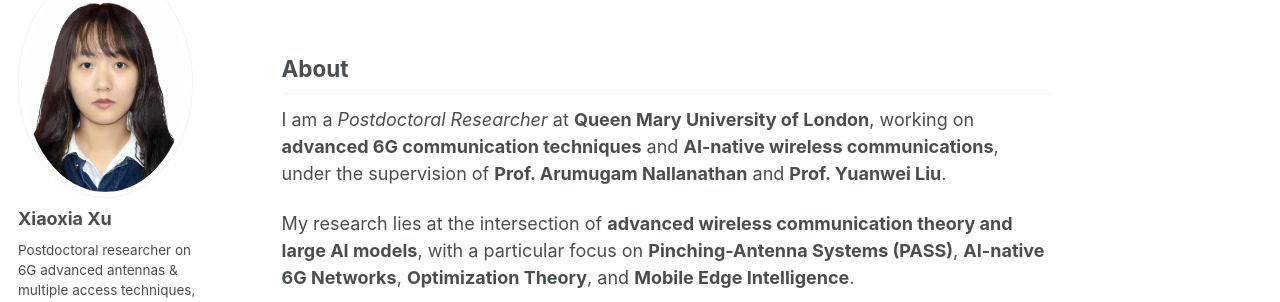
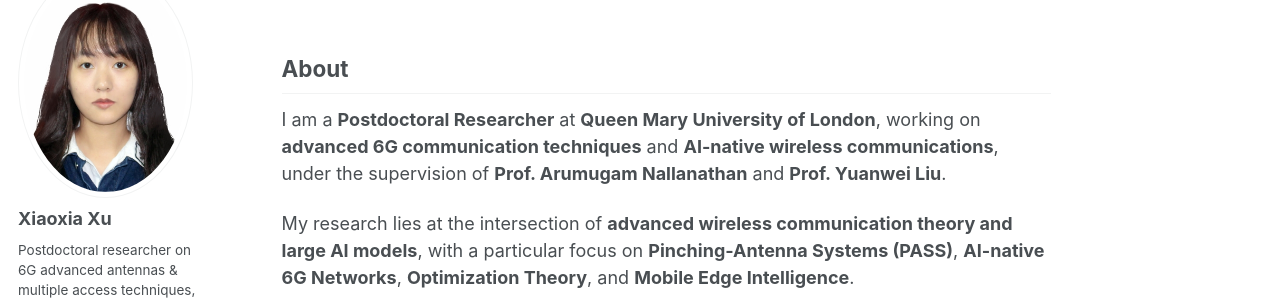
Before and after one commit to xiaoxiaxusummer/xiaoxiaxusummer.github.io, a Jekyll site: the page built from index.md, in a window 1280 px wide. Shown: the part 131-433 px from the top of the page. Built offline with Jekyll 4.4.1, drawn with Linux system fonts in a browser that asks for light colours; some web fonts are replaced.

```diff
--- a/index.md
+++ b/index.md
@@ -7,7 +7,7 @@ author_profile: true
 
 ## About
 
-I am a *Postdoctoral Researcher* at **Queen Mary University of London**, working on **advanced 6G communication techniques** and **AI-native wireless communications**, under the supervision of **Prof. Arumugam Nallanathan** and **Prof. Yuanwei Liu**.
+I am a **Postdoctoral Researcher** at **Queen Mary University of London**, working on **advanced 6G communication techniques** and **AI-native wireless communications**, under the supervision of **Prof. Arumugam Nallanathan** and **Prof. Yuanwei Liu**.
 
 My research lies at the intersection of **advanced wireless communication theory and large AI models**, with a particular focus on **Pinching-Antenna Systems (PASS)**, **AI-native 6G Networks**, **Optimization Theory**, and **Mobile Edge Intelligence**.
 
```
